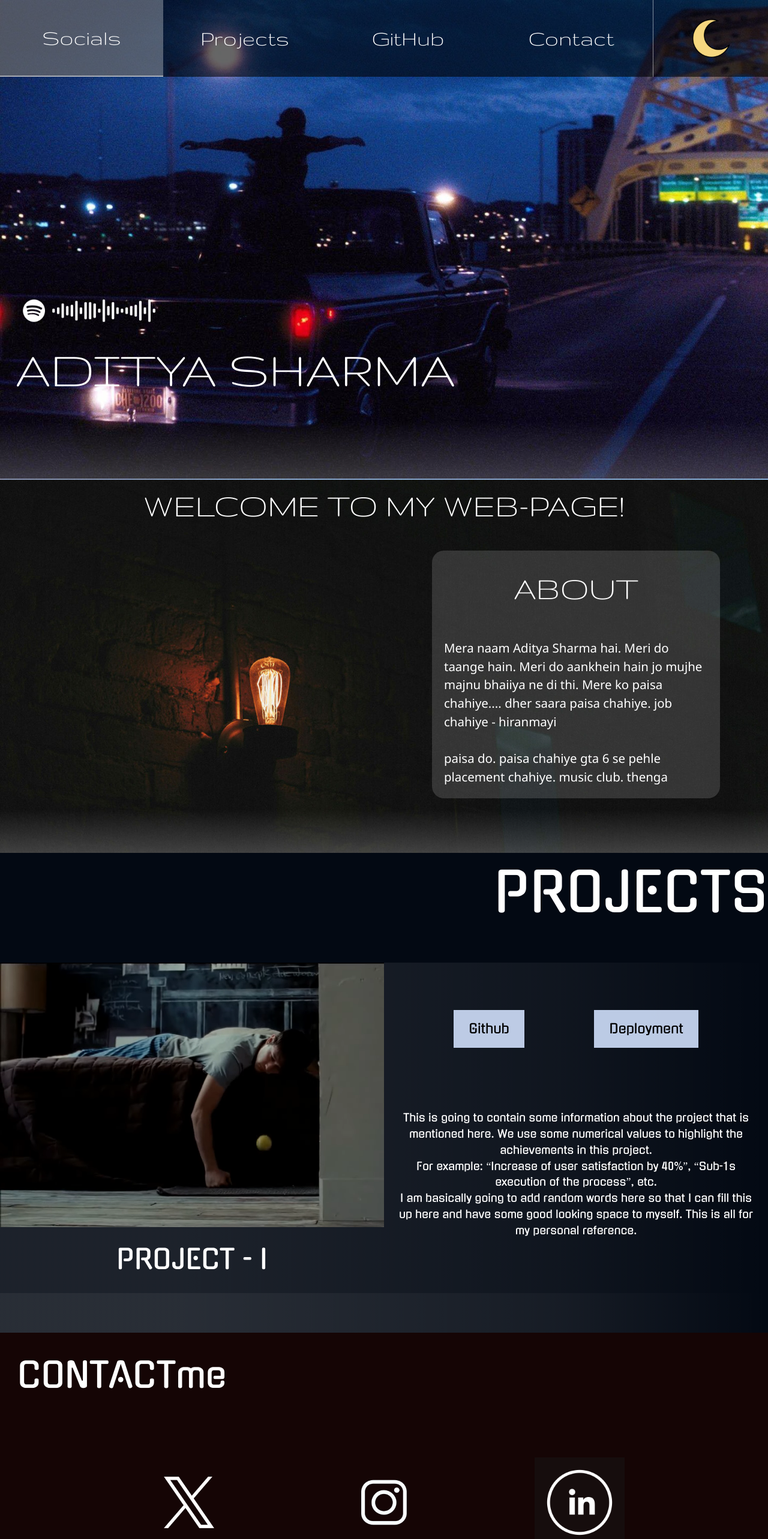
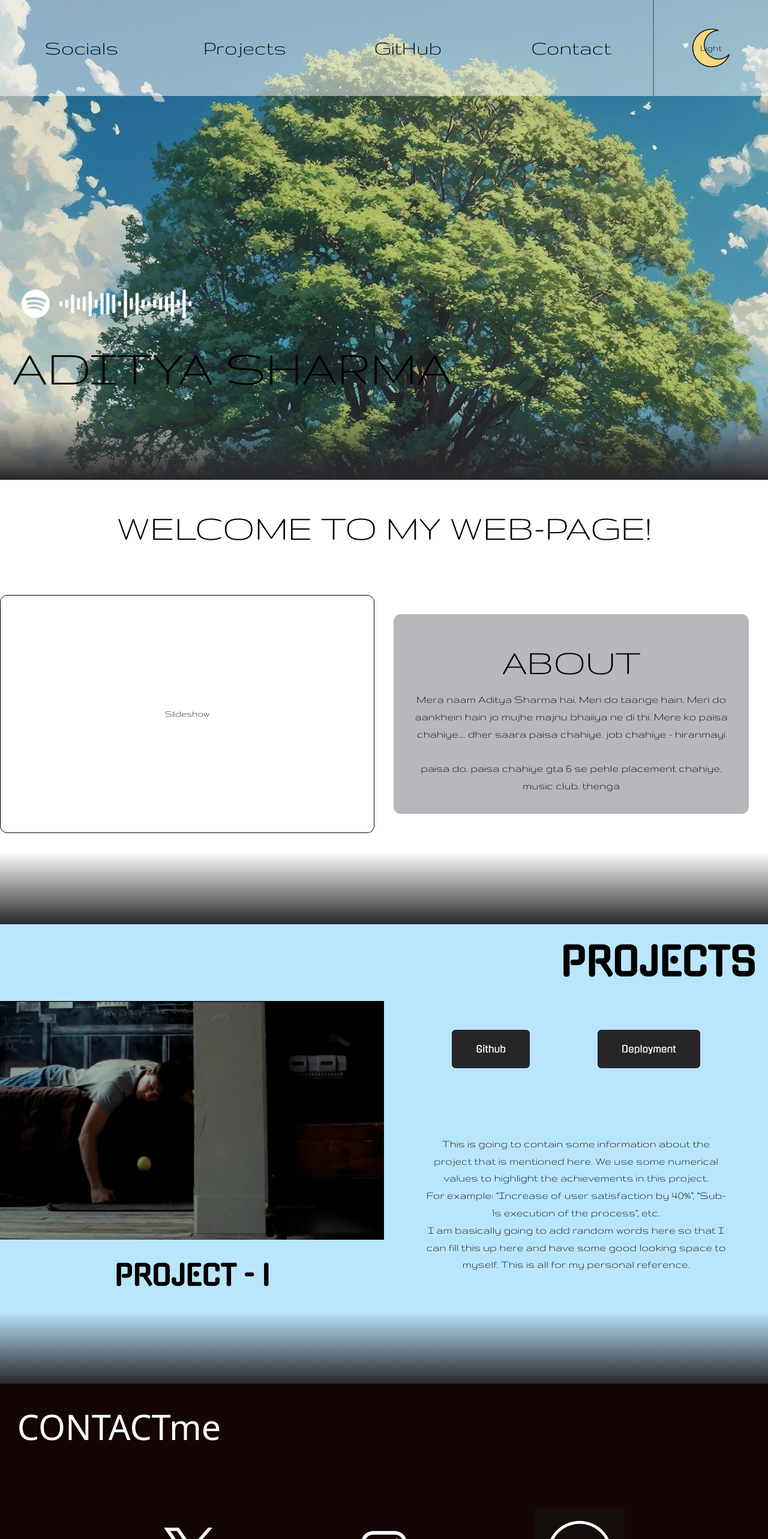
Before and after one commit to officialaditshrm/portfolio, a React (Vite) app: page / in a window 1280 px wide. Shown: the top 2566 px of the page at 60% size. Built offline with nearby package versions, Linux system fonts and the light colour scheme.

Commit message:
first draft of light-dark mode, plus tailwind

```diff
--- a/src/App.css
+++ b/src/App.css
@@ -1,4 +1,4 @@
-body{
+/* body{
   margin: 0;
 }
 
@@ -12,6 +12,8 @@ body{
   flex-direction: column;
   border-bottom: 2px solid rgba(255,255,255, 0.5);
 }
+
+
 
 #mainframe1{
   display: flex;
@@ -153,4 +155,4 @@ body{
 #scrolltoframe2:hover{
   background-color: rgba(255,255,255,0.1);
   cursor: pointer;
-}
+} */
--- a/src/App.jsx
+++ b/src/App.jsx
@@ -12,6 +12,7 @@ import { motion } from 'framer-motion'
 function App() {
   const [scrollHover1, setScrollHover1] = useState(false)
   const [scrollHover2, setScrollHover2] = useState(false)
+  const [darkMode, setDarkMode] = useState(false)
 
   const onScrollHover1 = () => {
     setScrollHover1((prev) => !prev)
@@ -29,35 +30,36 @@ function App() {
     window.open("https://open.spotify.com/track/19qeqEplt79YKey4DWgwUR?si=8587fa40446c455c", "_blank")
   }
   return (
-    <>
-      {<Header/>}
-      <div id="frame1">
-        <div id ="mainframe1">
-          <motion.div id = "name">
-            <img src = {spcode} onClick = {spClick} id= "spcode" alt= "blue jean" />
-            <h1>ADITYA SHARMA</h1>
+    <div className = {darkMode && "dark"}>
+      {<Header darkMode = {darkMode} setDarkMode = {setDarkMode}/>}
+      <div id="frame1" className = "bg-[url('./images/frame2light.jpg')] dark:bg-[url('./images/perks.jpg')] h-screen flex flex-col justify-center bg-cover">
+        <div id ="mainframe1" className="h-[85%] flex flex-col justify-end">
+          <motion.div id = "name" className = "sm:pl-5 h-max flex flex-col max-sm:items-center max-sm:h-full max-sm:justify-center w-full ">
+            <img src = {spcode} className = "max-sm:w-[50%] w-[25%]" onClick = {spClick} id= "spcode" alt= "blue jean" />
+            <h1 className = "font-gruppo dark:text-white max-sm:text-[9vw] text-[7vw]">ADITYA SHARMA</h1>
           </motion.div>
         </div>
-        <div id = "scrolldiv1">
-          <button onClick = {scrollToFrame} onMouseEnter = {onScrollHover1} onMouseLeave={onScrollHover1} id = "scrolltoframe1">
-            {scrollHover1 && <img src = {scrollimage}/>}
+        <div id = "scrolldiv1" className= "items-center h-[15vh] bg-gradient-to-b from-[rgba(0,0,0,0)] to-zinc-800 dark:to-neutral-500">
+          <button  className = "w-full h-full duration-300 hover:bg-[rgba(0,0,0,0.1)] dark:hover:bg-[rgba(255,255,255,0.1)] flex justify-center items-center" onClick = {scrollToFrame} onMouseEnter = {onScrollHover1} onMouseLeave={onScrollHover1} id = "scrolltoframe1">
+            {scrollHover1 && <img className = "h-[50%]" src = {scrollimage}/>}
           </button>
         </div>
       </div>
-      <div id="frame2">
-        <div id = "frame2header">
-          <h2>WELCOME TO MY WEB-PAGE!</h2>
+      <div id="frame2" className = "flex flex-col dark:bg-[url('./images/frame2.jpg')] bg-cover font-gruppo dark:text-white">
+        <div id = "frame2header" className = "h-[20vh] flex justify-center items-center">
+          <h2 className = "text-[5vw]">WELCOME TO MY WEB-PAGE!</h2>
         </div>
-        <div id ="mainframe2">
-          <div id = "frame2flash">
-            <Slideshow/>
+        <div id ="mainframe2" className = "py-8 w-full flex max-sm:flex-col justify-center align-center">
+          <div id = "frame2flash" className = "rounded-xl w-full max-sm:h-full flex items-center justify-center border border-black dark:border-white">
+            Slideshow
+            <Slideshow />
           </div>
-          <div id = "frame2content">
-            <article>
+          <div id = "frame2content" className="w-full p-8 flex items-center justify-center">
+            <article className = "text-center rounded-xl bg-zinc-500/50 dark:bg-neutral-500/50 flex flex-col p-8 justify-evenly">
               <header id = "aboutheader">
-                <h2>ABOUT</h2>
+                <h2 className = "text-[5vw]">ABOUT</h2>
               </header>
-              <div id = "aboutcontent">
+              <div id = "aboutcontent" className = "text-[2.5vw] sm:text-[1.5vw]">
                 <p>
                   Mera naam Aditya  Sharma hai. Meri do taange hain.
                   Meri do aankhein hain jo mujhe majnu bhaiiya ne di thi.
@@ -69,15 +71,15 @@ function App() {
             </article>
           </div>
         </div>
-        <div id = "scrolldiv2">
-          <button onClick = {scrollToFrame} onMouseEnter = {onScrollHover2} onMouseLeave={onScrollHover2} id = "scrolltoframe2">
-            {scrollHover2 && <img src = {scrollimage}/>}
+        <div id = "scrolldiv2" className= "items-center h-[15vh] bg-gradient-to-b from-[rgba(0,0,0,0)] to-zinc-800 dark:to-neutral-500">
+          <button className = "w-full h-full duration-300 hover:bg-[rgba(0,0,0,0.1)] dark:hover:bg-[rgba(255,255,255,0.1)] flex justify-center items-center" onClick = {scrollToFrame} onMouseEnter = {onScrollHover2} onMouseLeave={onScrollHover2} id = "scrolltoframe2">
+            {scrollHover2 && <img className = "h-[50%]" src = {scrollimage}/>}
           </button>
         </div>
       </div>
       {<Projects/>}
       {<Contact/>}
-    </>
+    </div>
   )
 }
 
--- a/src/components/Header.css
+++ b/src/components/Header.css
@@ -1,4 +1,4 @@
-#mainheader {
+/* #mainheader {
     z-index: 1;
     position: fixed;
     display: flex;
@@ -64,4 +64,4 @@
     background-color: rgba(255,255,255,0.3);
     transition-duration: 0.3s;
     border-bottom: 2px solid rgba(255,255,255,0.5);
-}
+} */
--- a/src/components/Header.jsx
+++ b/src/components/Header.jsx
@@ -1,20 +1,21 @@
-import { useState } from 'react'
 import "./Header.css"
-import moon from "../images/moon.png"
 
 
-function Header() {
+function Header({darkMode, setDarkMode}) {
+    const toggleDark = () => {
+        setDarkMode(!darkMode)
+    }
 
     return (
-        <header id = "mainheader">
-            <div id = "buttons">
-                <button>Socials</button>
-                <button>Projects</button>
-                <button>GitHub</button>
-                <button>Contact</button>
+        <header id = "mainheader" className = "dark:bg-[rgba(0,0,0,0.5)] bg-[rgba(255,255,255,0.5)] fixed w-full flex h-[20vh] items-stretch justify-center font-gruppo">
+            <div id = "buttons" className = "flex w-[85%] dark:text-white text-[2.8vw] justify-evenly">
+                <button className = "flex-1">Socials</button>
+                <button className = "flex-1">Projects</button>
+                <button className = "flex-1">GitHub</button>
+                <button className = "flex-1">Contact</button>
             </div>
-            <div id= "darkmode">
-                <button id = "darkmodetoggle"></button>
+            <div id= "darkmode" className = "border-l-2 border-black/30 dark:border-white/30 w-[15%] flex items-center justify-center">
+                <button id = "darkmodetoggle" onClick = {toggleDark} className = "bg-[url('./images/moon.png')] bg-cover bg-center bg-contain bg-no-repeat h-[5vw] w-[5vw] hover:scale-110 duration-300 w-">{`${darkMode ? "Dark" : "Light"}`}</button>
             </div>
         </header>
     )
--- a/src/components/Projects.css
+++ b/src/components/Projects.css
@@ -1,4 +1,4 @@
-body{
+/* body{
     margin: 0;
     font-family:gugi;
 }
@@ -119,4 +119,4 @@ body{
 #scrolltoframe3:hover{
     background-color: rgba(255, 255, 255, 0.1);
     transition-duration: 0.3s;
-}
+} */
--- a/src/components/Projects.jsx
+++ b/src/components/Projects.jsx
@@ -16,25 +16,25 @@ function Projects(){
     }
 
     return (
-        <div id = "projects">
-            <div id = "projectsheader">
-                <h1>PROJECTS</h1>
+        <div id = "projects" className = "font-gugi flex flex-col bg-sky-200 dark:bg-zinc-900 dark:text-white text-center">
+            <div id = "projectsheader" className = "flex items-center justify-end py-4 px-5 max-sm:justify-center">
+                <h1 className = "text-[5vw] font-extrabold">PROJECTS</h1>
             </div>
-            <div id = "project">
-                <div id = "projectflash">
-                    <div id = "projectshow">
-
+            <div id = "project" className = "flex">
+                <div id = "projectflash" className = "flex-1 flex flex-col">
+                    <div id = "projectshow" className = "flex-1 flex justify-center items-center">
+                        <img src = {project} className = "w-full h-full object-cover"/>
                     </div>
-                    <div id = "projecttitle">
-                        <h1>PROJECT - I</h1>
+                    <div id = "projecttitle" className = "h-[15vh] flex justify-center items-center">
+                        <h1 className = "text-[3.6vw] font-bold">PROJECT - I</h1>
                     </div>
                 </div>
-                <div id = "projectcontent">
-                    <div id = "projectbuttons">
-                        <button>Github</button>
-                        <button>Deployment</button>
+                <div id = "projectcontent" className = "flex-1 flex flex-col">
+                    <div id = "projectbuttons" className = "flex justify-evenly items-center text-white dark:text-black py-12">
+                        <button className = "rounded-md hover:translate-x-[8px] hover:translate-y-[4px] dark:hover:shadow-[-8px_-4px_5px_0_rgba(255,255,255,0.3)] hover:shadow-[-8px_-4px_5px_0_rgba(0,0,0,0.3)] duration-300 py-5 px-10 bg-neutral-800 dark:bg-neutral-300">Github</button>
+                        <button className = "rounded-md hover:translate-x-[8px] hover:translate-y-[4px] dark:hover:shadow-[-8px_-4px_5px_0_rgba(255,255,255,0.3)] hover:shadow-[-8px_-4px_5px_0_rgba(0,0,0,0.3)] duration-300 py-5 px-10 bg-neutral-800 dark:bg-neutral-300">Deployment</button>
                     </div>
-                    <div id = "projectdesc">
+                    <div id = "projectdesc" className = "p-16 max-sm:p-8 font-gruppo text-[1.5vw]">
                         <p>
                             This is going to contain some information about the project that is mentioned here.
                             We use some numerical values to highlight the achievements in this project.<br/>
@@ -45,8 +45,8 @@ function Projects(){
                     </div>
                 </div>
             </div>
-            <div id = "scrolldiv3">
-                <button onClick = {scrollToFrame} onMouseEnter = {onScrollHover3} onMouseLeave={onScrollHover3} id = "scrolltoframe3">
+            <div className = "items-center h-[15vh] bg-gradient-to-b from-[rgba(0,0,0,0)] to-zinc-800 dark:to-neutral-500" id = "scrolldiv3">
+                <button className = "w-full h-full flex justify-center items-center hover:bg-[rgba(0,0,0,0.1)] dark:hover:bg-[rgba(255,255,255,0.1)] duration-300" onClick = {scrollToFrame} onMouseEnter = {onScrollHover3} onMouseLeave={onScrollHover3} id = "scrolltoframe3">
                     {scrollHover3 && <img src = {scrollimage}/>}
                 </button>
             </div>
--- a/src/index.css
+++ b/src/index.css
@@ -1,3 +1,22 @@
 @tailwind base;
 @tailwind components;
 @tailwind utilities;
+
+
+@font-face {
+  font-family: "gruppo";
+  src: url("./fonts/Gruppo-Regular.ttf");
+  font-style: normal;
+  font-weight: lighter;
+}
+
+@font-face {
+    font-family: "gugi";
+    src: url("./fonts/Gugi-Regular.ttf");
+    font-style: normal;
+    font-weight: lighter;
+}
+
+* {
+    @apply transition-colors duration-1000;
+}
--- a/tailwind.config.js
+++ b/tailwind.config.js
@@ -1,4 +1,5 @@
 /** @type {import('tailwindcss').Config} */
+const { fontFamily } = require("tailwindcss/defaultTheme")
 export default {
   content: [
     "./index.html",
@@ -6,6 +7,11 @@ export default {
   ],
   theme: {
     extend: {},
+    fontFamily: {
+      gruppo: ["gruppo", ...fontFamily.sans],
+      gugi: ["gugi", ...fontFamily.sans]
+    }
   },
   plugins: [],
+  darkMode: "class",
 }
```
Also changed, not shown: src/images/frame2light.jpg (added).
